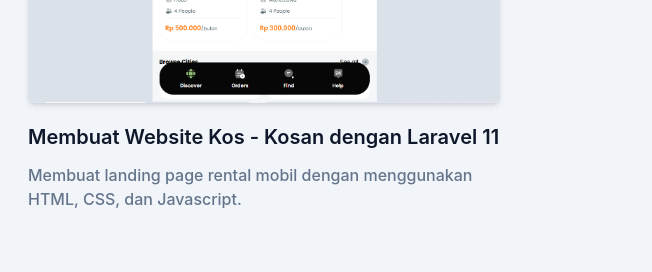
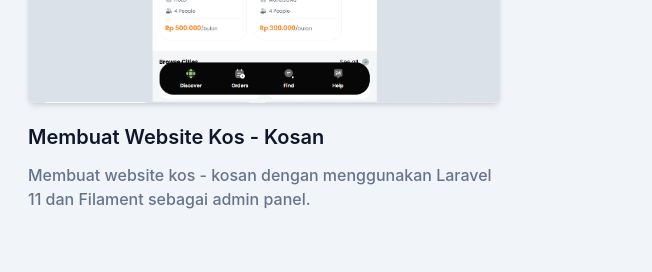
Before and after one commit to ferdi166/portfolio-ferdi, a website: page index.html in a window 1280 px wide. Shown: the part 2820-3092 px from the top of the page, 628-1280 px from the left. Drawn offline with Linux system fonts and the light colour scheme.

Commit message:
Update Portofolio

```diff
--- a/index.html
+++ b/index.html
@@ -309,11 +309,11 @@
                             <img src="img/portfolio/kos-laravel.PNG" alt="Rent-Car" width="100%">
                         </div>
                         <h3 class="font-semibold text-xl text-dark mt-5 mb-3 dark:text-white">Membuat Website Kos -
-                            Kosan dengan Laravel 11
+                            Kosan
                         </h3>
-                        <p class="font-medium text-base text-secondary">Membuat landing page rental mobil dengan
-                            menggunakan
-                            HTML, CSS, dan Javascript.</p>
+                        <p class="font-medium text-base text-secondary">
+                            Membuat website kos - kosan dengan menggunakan Laravel 11 dan Filament sebagai admin panel.
+                        </p>
                     </a>
                 </div>
                 <div class="mb-12 p-4 md:w-1/2">
```
